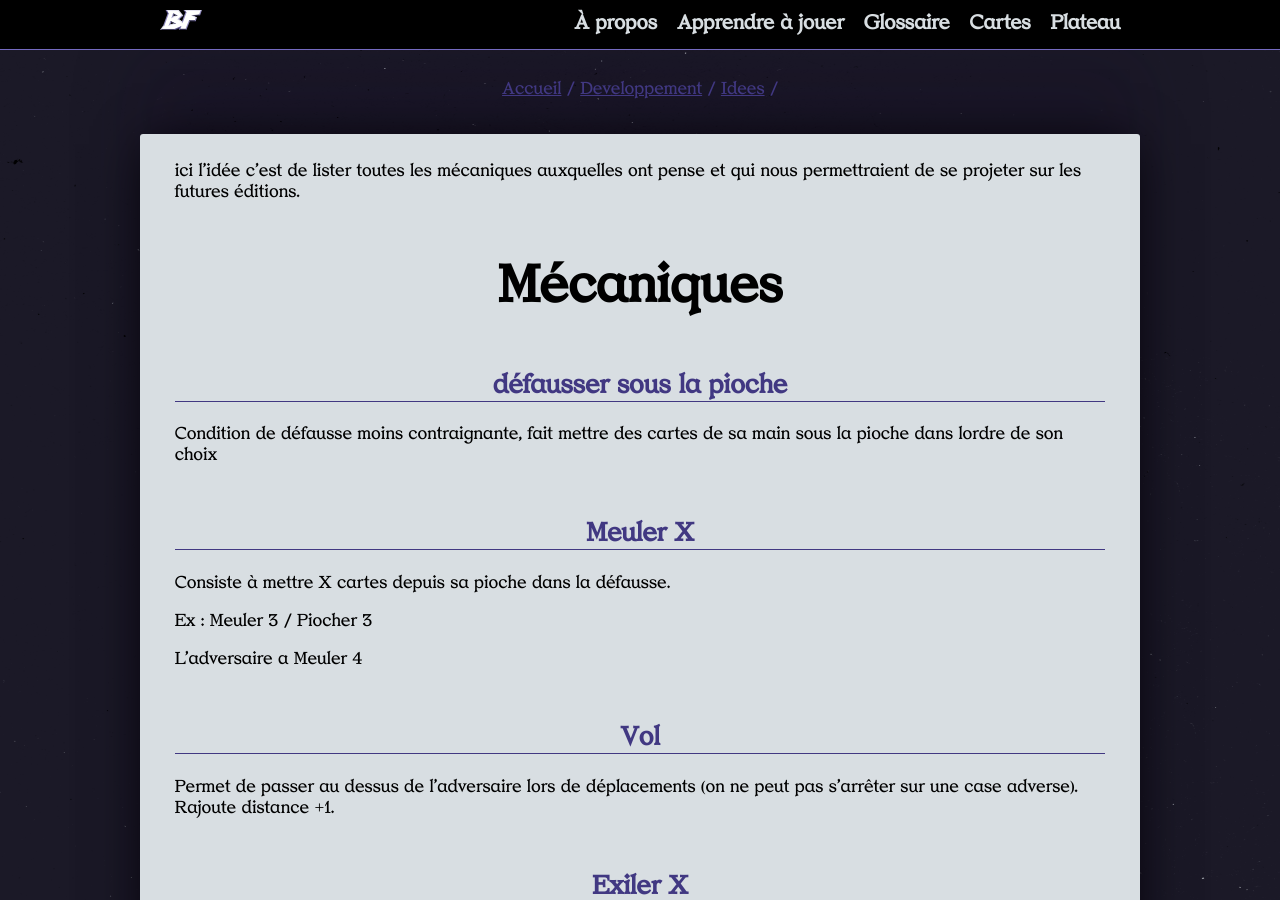
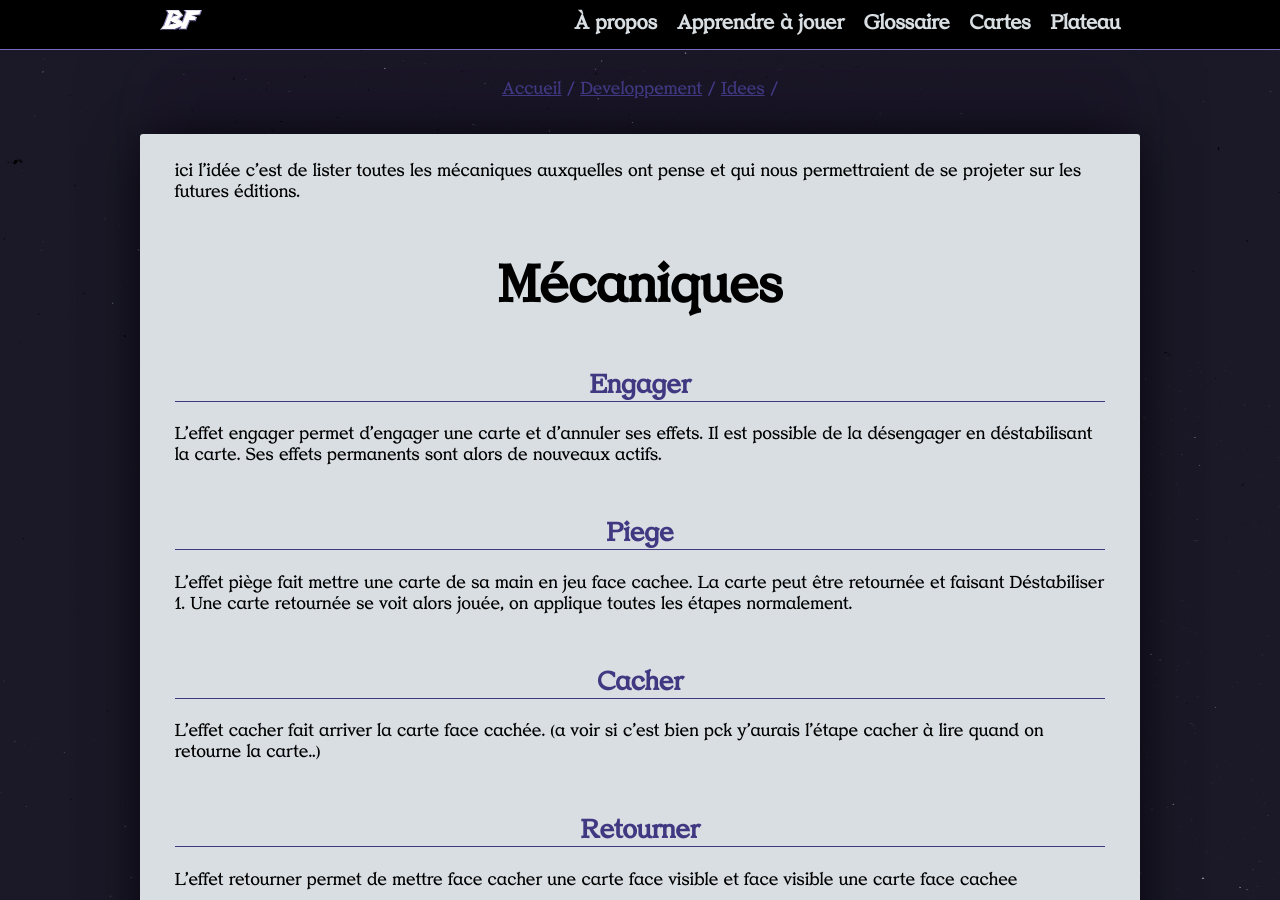
Before and after one commit to dracdrac/BATTLEFIGHT, a Jekyll site: the page built from developpement/idees/mecaniques.md, in a window 1280 px wide and 900 px high. Built offline with Jekyll 4.4.1, drawn with Linux system fonts in a browser that asks for light colours; our own code applies the rules of GitHub Pages for plain Markdown files; the repository's description, which GitHub fills in, is left out.

Commit message:
Update mecaniques.md

```diff
--- a/developpement/idees/mecaniques.md
+++ b/developpement/idees/mecaniques.md
@@ -2,6 +2,24 @@
 ici l'idée c'est de lister toutes les mécaniques auxquelles ont pense et qui nous permettraient de se projeter sur les futures éditions.
 
 # Mécaniques
+
+## Engager
+
+L'effet engager permet d'engager une carte et d'annuler ses effets. Il est possible de la désengager en déstabilisant la carte. Ses effets permanents sont alors de nouveaux actifs.
+
+## Piege
+
+L'effet piège fait mettre une carte de sa main en jeu face cachee. La carte peut être retournée et faisant Déstabiliser 1. Une carte retournée se voit alors jouée, on applique toutes les étapes normalement.
+
+
+## Cacher
+
+L'effet cacher fait arriver la carte face cachée. (a voir si c'est bien pck y'aurais l'étape cacher à lire quand on retourne la carte..)
+
+
+## Retourner
+
+L'effet retourner permet de mettre face cacher une carte face visible et face visible une carte face cachee
 
 ## défausser sous la pioche
 
```
